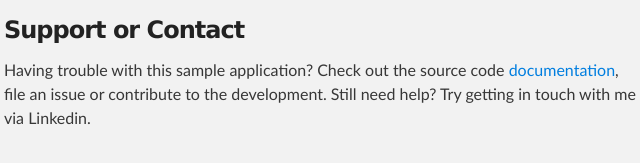
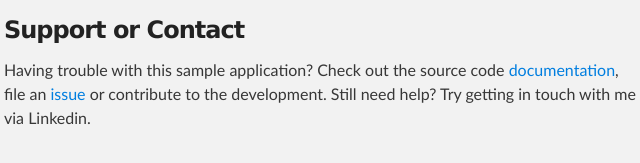
Before and after one commit to paolob67/pb.bank, a plain HTML site: page index.html in a window 1280 px wide. Shown: the part 1403-1566 px from the top of the page, 316-956 px from the left. Drawn offline with Linux system fonts and the light colour scheme.

Commit message:
Update index.html

```diff
--- a/index.html
+++ b/index.html
@@ -70,7 +70,7 @@
         <h3>
           <a id="support-or-contact" class="anchor" href="#support-or-contact" aria-hidden="true"><span class="octicon octicon-link"></span></a>Support or Contact</h3>
 
-            <p>Having trouble with this sample application? Check out the source code <a href="">documentation</a>, file an issue or contribute to the development. Still need help? Try getting in touch with me via Linkedin.</p>
+            <p>Having trouble with this sample application? Check out the source code <a href="">documentation</a>, file an <a href="https://github.com/paolob67/pb.bank/issues">issue</a> or contribute to the development. Still need help? Try getting in touch with me via Linkedin.</p>
       </section>
     </div>
 
```
